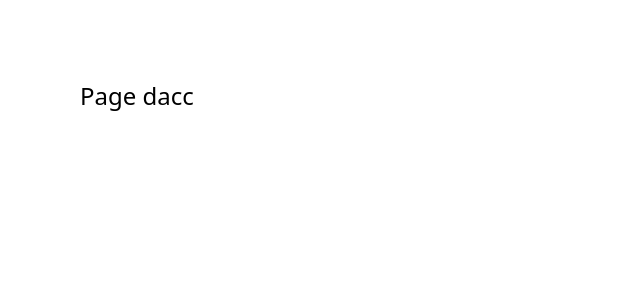
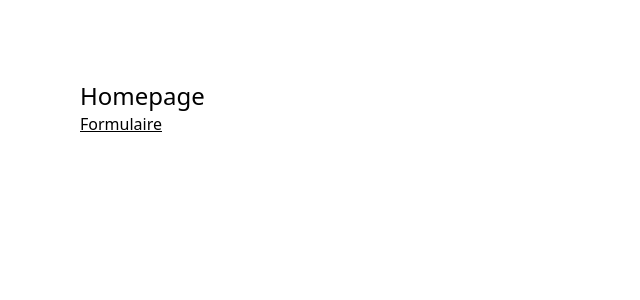
Before and after one commit to hrtshpdbx1/Test_Nodemailer, a Next.js app: page / in a window 1280 px wide. Shown: the top 300 px of the page, without its empty margins (0-640 px from the left). Built offline with nearby package versions, Linux system fonts and the light colour scheme.

Commit message:
add link to form

```diff
--- a/src/app/page.js
+++ b/src/app/page.js
@@ -1,9 +1,11 @@
-import Image from "next/image";
+
+import Link from "next/link";
 
 export default function Home() {
   return (
     <div>
-      <h1 className="text-2xl"> Page dacc</h1>
+      <h1 className="text-2xl"> Homepage</h1>
+     <Link className="underline" href="/form">Formulaire </Link>
     </div>
   );
 }
```
